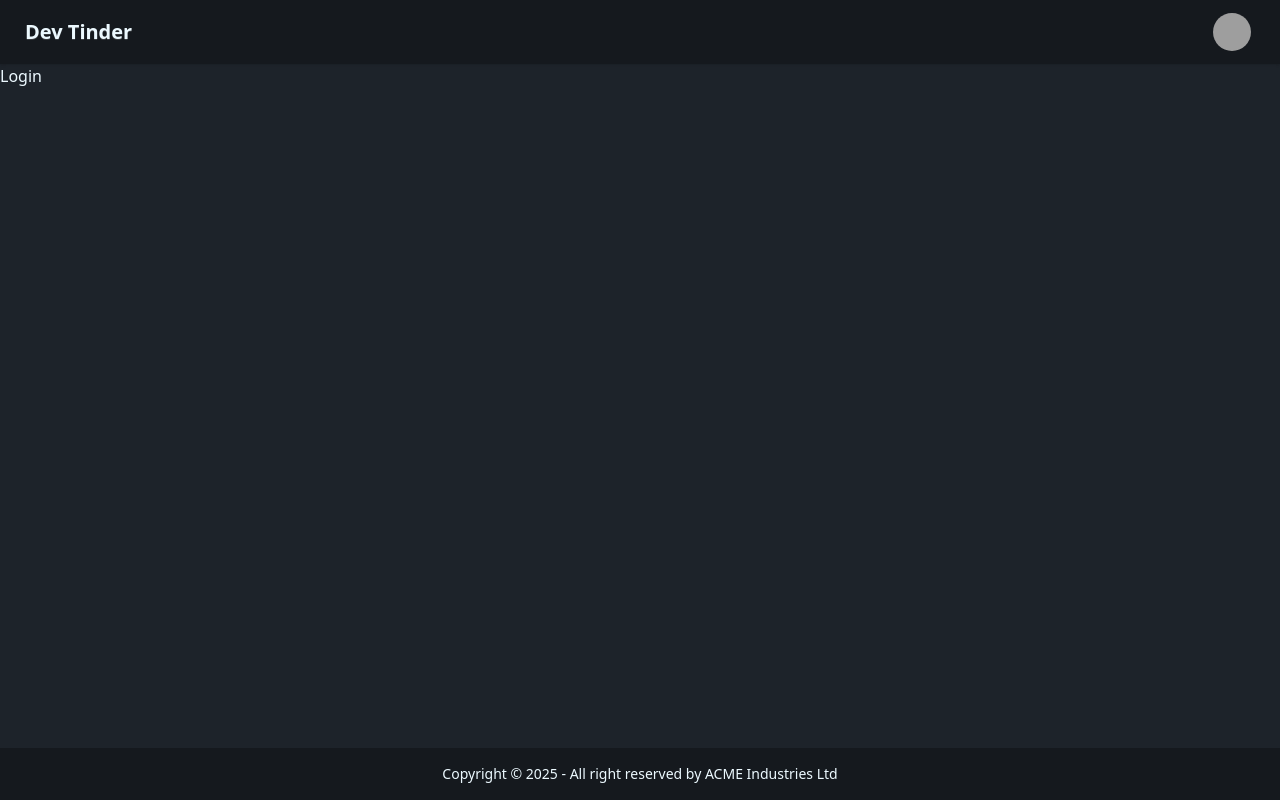
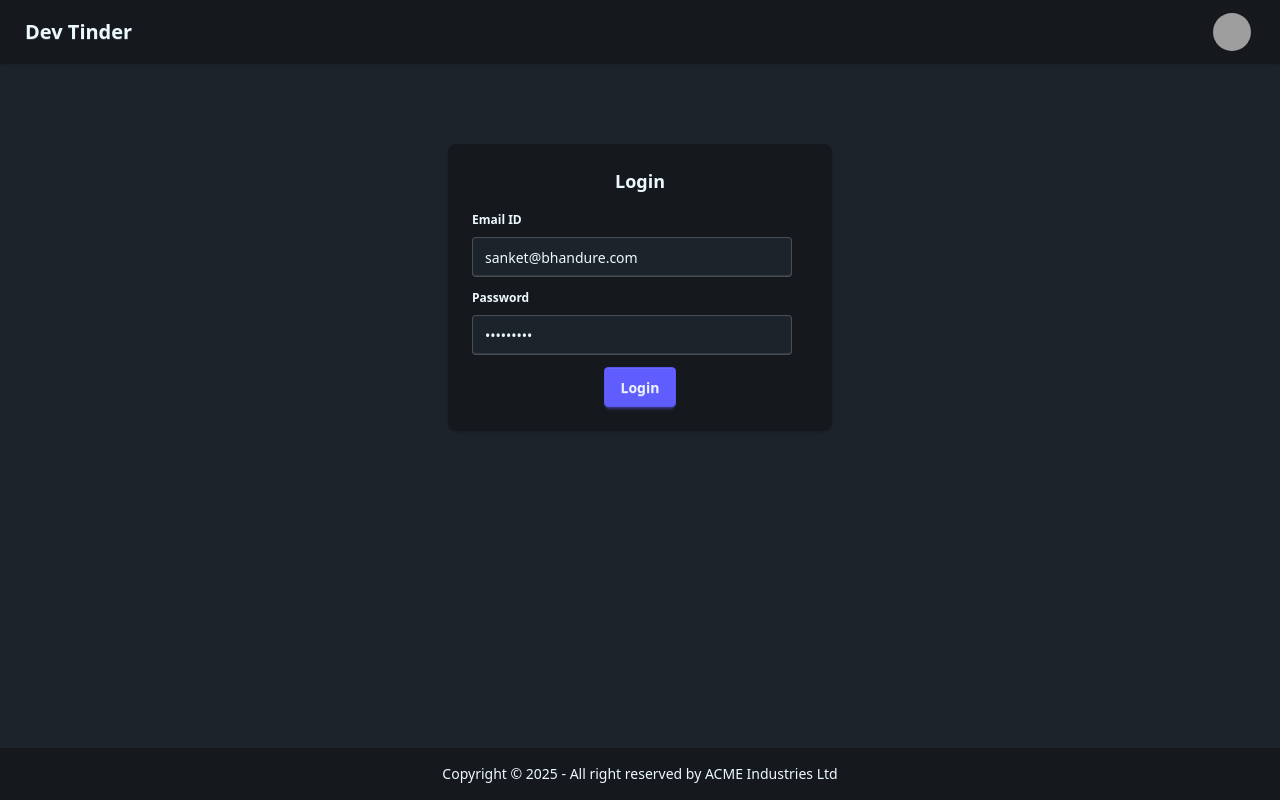
Before and after one commit to SanketBhandure9/dev-tinder-UI, a React (Vite) app: page /login in a window 1280 px wide. Built offline with nearby package versions, Linux system fonts and the light colour scheme; grey boxes are pictures that could not be loaded.

Commit message:
Made login call with API and added CORS

```diff
--- a/package.json
+++ b/package.json
@@ -11,6 +11,7 @@
   },
   "dependencies": {
     "@tailwindcss/vite": "^4.1.11",
+    "axios": "^1.10.0",
     "react": "^19.1.0",
     "react-dom": "^19.1.0",
     "react-router-dom": "^7.6.3"
--- a/src/components/Login.jsx
+++ b/src/components/Login.jsx
@@ -1,5 +1,59 @@
+import axios from "axios";
+import { useState } from "react";
+
 const Login = () => {
-  return <div>Login</div>;
+  const [emailId, setEmailId] = useState("sanket@bhandure.com");
+  const [password, setPassword] = useState("Sanket@15");
+
+  const handleLogin = async () => {
+    try {
+      const result = axios.post(
+        "http://localhost:3000/login",
+        {
+          emailId,
+          password,
+        },
+        { withCredentials: true }
+      );
+    } catch (err) {
+      console.error(err.message);
+    }
+  };
+
+  return (
+    <div className="flex justify-center my-20">
+      <div className="card bg-base-300 w-96 shadow-sm">
+        <div className="card-body">
+          <h2 className="card-title justify-center">Login</h2>
+          <div>
+            <fieldset className="fieldset">
+              <legend className="fieldset-legend">Email ID</legend>
+              <input
+                type="text"
+                className="input"
+                value={emailId}
+                onChange={(event) => setEmailId(event.target.value)}
+              />
+            </fieldset>
+            <fieldset className="fieldset">
+              <legend className="fieldset-legend">Password</legend>
+              <input
+                type="password"
+                className="input"
+                value={password}
+                onChange={(event) => setPassword(event.target.value)}
+              />
+            </fieldset>
+          </div>
+          <div className="card-actions justify-center">
+            <button className="btn btn-primary" onClick={handleLogin}>
+              Login
+            </button>
+          </div>
+        </div>
+      </div>
+    </div>
+  );
 };
 
 export default Login;
```
Also changed, not shown: 2 other files (tests, documents, lock files or other folders).
